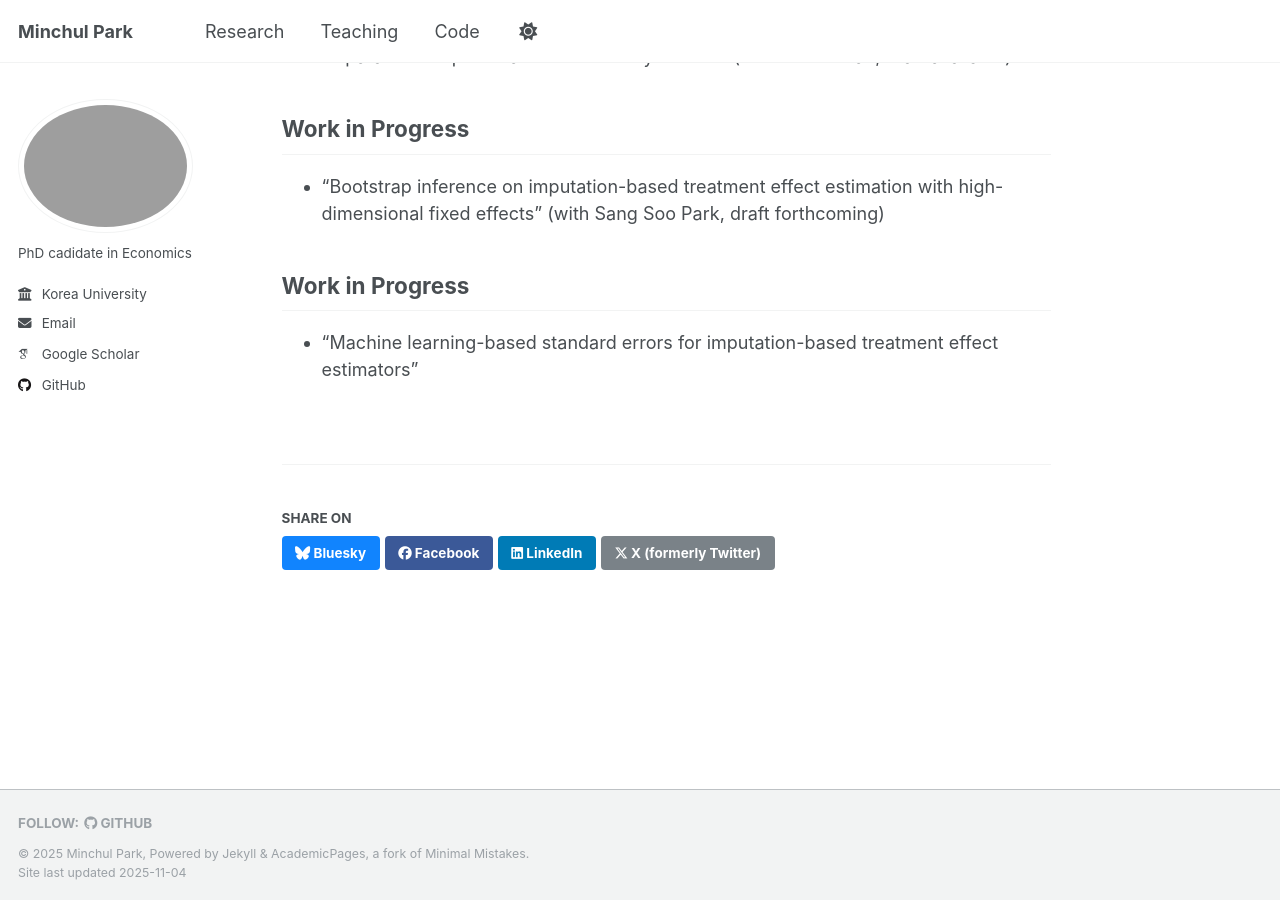
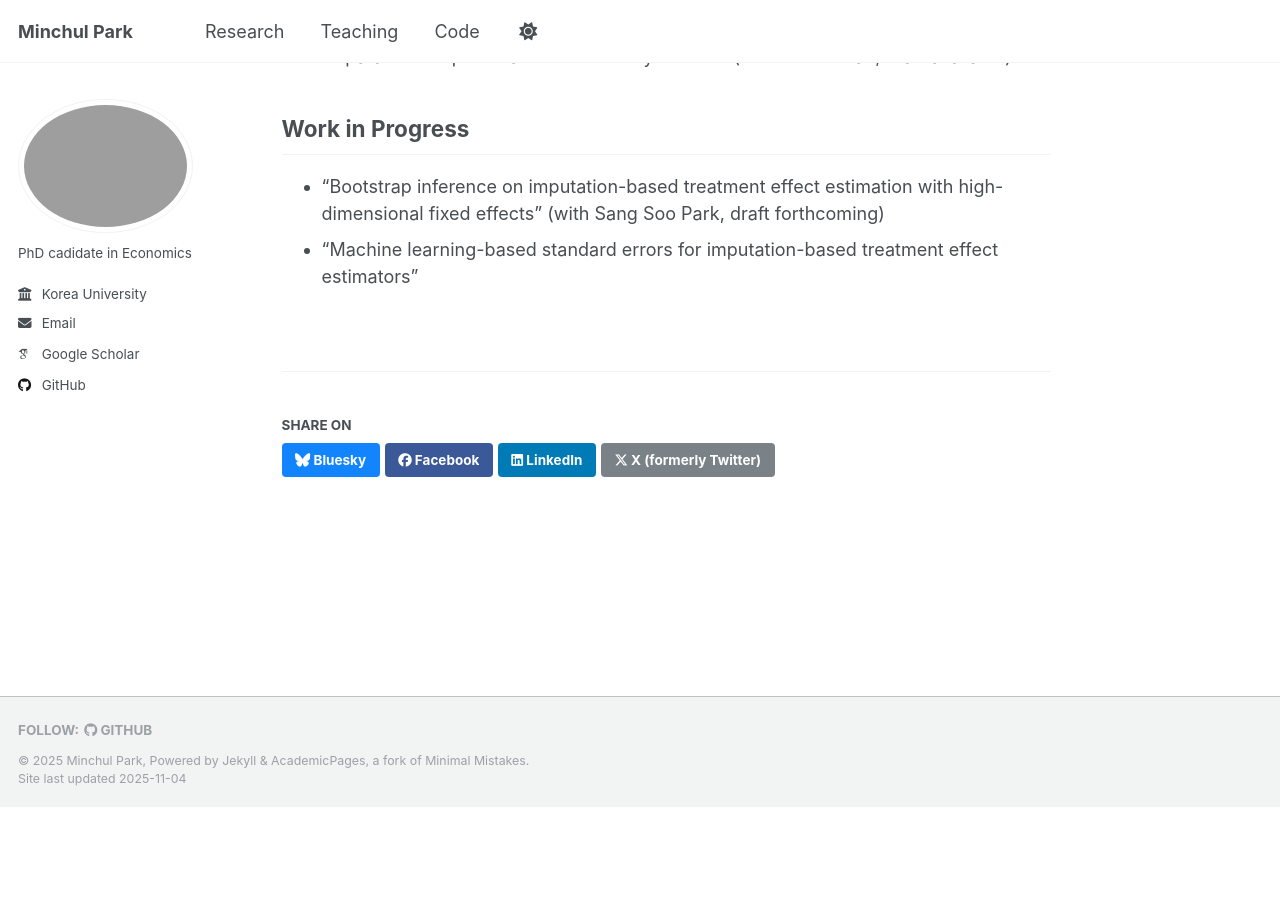
Before and after one commit to econompark/econompark.github.io, a Jekyll site: the page built from _research/research.md, in a window 1280 px wide and 900 px high, scrolled down 1005 px. Built offline with Jekyll 4.4.1, drawn with Linux system fonts in a browser that asks for light colours; some web fonts are replaced; a script that is not in the unit is left out; after the commit the page ends 1812 px from its top, so only the background shows below that.

Commit message:
Update research.md

```diff
--- a/_research/research.md
+++ b/_research/research.md
@@ -20,6 +20,4 @@ This paper proposes a new difference-in-differences estimator to estimate hetero
 
 ## Work in Progress
   - "Bootstrap inference on imputation-based treatment effect estimation with high-dimensional fixed effects" (with Sang Soo Park, draft forthcoming)
-
-## Work in Progress
   - "Machine learning-based standard errors for imputation-based treatment effect estimators"
```
